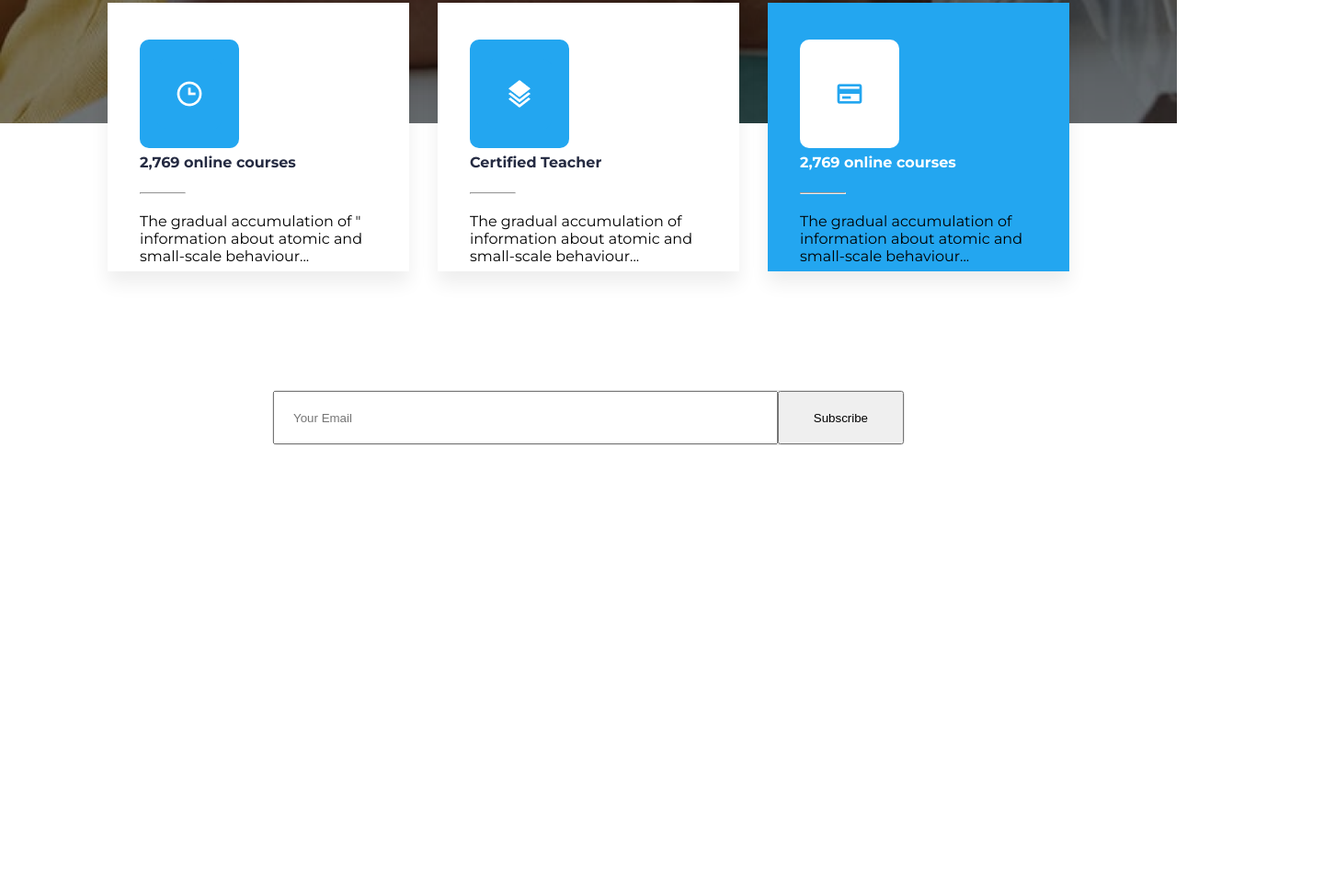
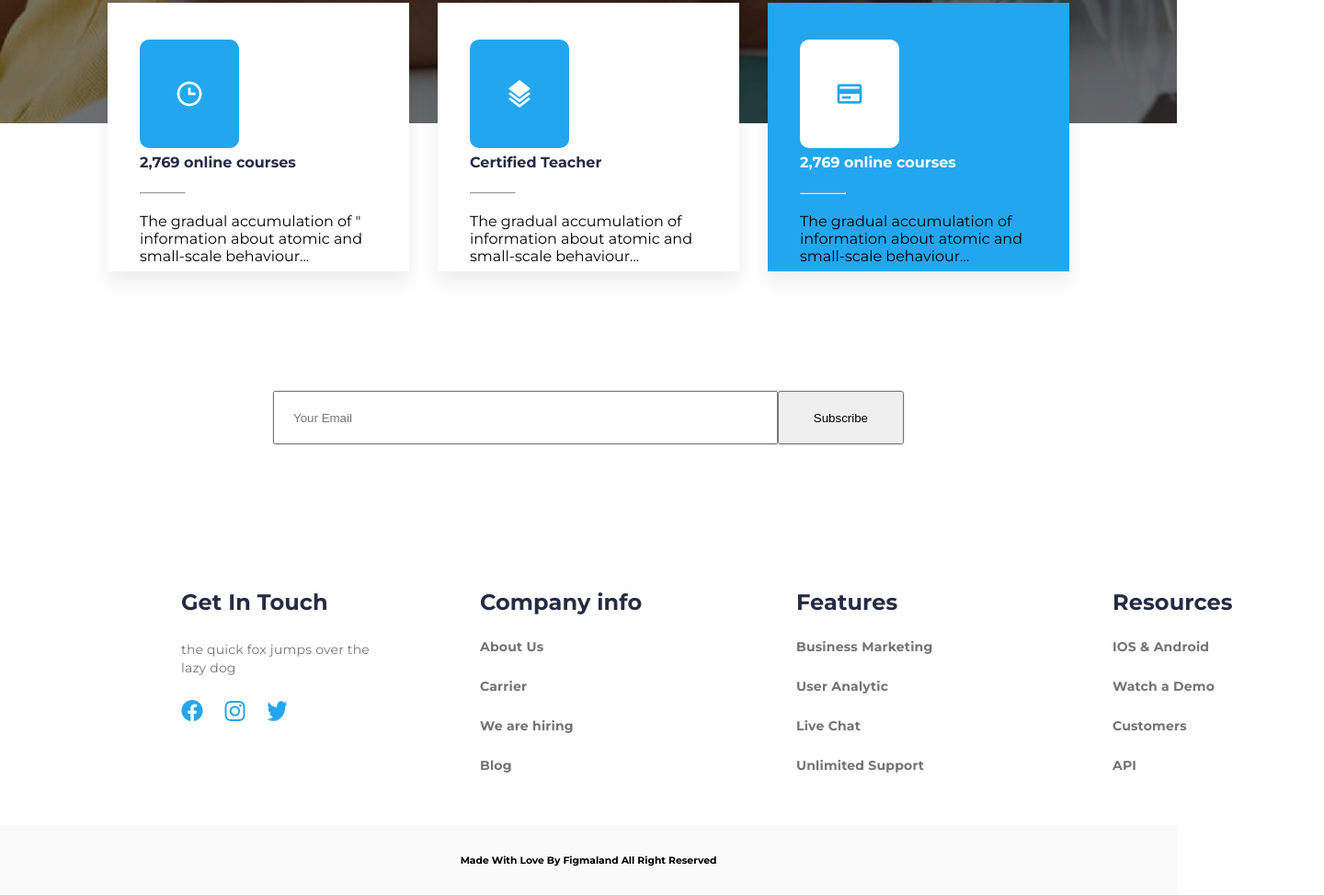
Before and after one commit to elzarsadybekov/-1, a plain HTML site: page index.html in a window 1280 px wide. Shown: the part 812-1785 px from the top of the page at 92% size, 1440 px wide, since content can reach past the window. Before the commit the page ends 1296 px from the top, so only its background shows below. Drawn offline with Linux system fonts and the light colour scheme.

Commit message:
Added footer section

```diff
--- a/index.html
+++ b/index.html
@@ -77,5 +77,50 @@
             <button class="text">Subscribe</button>
         </div>
     </section>
+    <footer class="footer">
+        <div class="footer__menu">
+            <div class="footer__menu-list-1">
+                <h3 class="footer__heading first">Get In Touch</h3>
+                <p class="footer_paragraph">the quick fox jumps over the
+                    lazy dog
+                </p>
+                <div class="social-media">
+                    <img class="facebook" src="./assets/facebook.png" alt="facebook-logo">
+                    <img class="facebook" src="./assets/instagram.png" alt="instagram-logo">
+                    <img class="facebook" src="./assets/twitter.png" alt="twitter-logo">
+                </div>
+            </div>
+            <div class="footer__menu-list-2">
+                <h3 class="footer__heading">Company info</h3>
+                <ul class="footer__items">
+                    <a class="footer__link" href="#">About Us</a><br/>
+                    <a class="footer__link" href="#">Carrier</a><br/>
+                    <a class="footer__link" href="#">We are hiring</a><br/>
+                    <a class="footer__link" href="#">Blog</a><br/>
+                </ul>
+            </div>
+            <div class="footer__menu-list-2">
+                <h3 class="footer__heading">Features</h3>
+                <ul class="footer__items">
+                    <a class="footer__link" href="#">Business Marketing</a><br/>
+                    <a class="footer__link" href="#">User Analytic</a><br/>
+                    <a class="footer__link" href="#">Live Chat</a><br/>
+                    <a class="footer__link" href="#">Unlimited Support</a><br/>
+                </ul>
+            </div>
+            <div class="footer__menu-list-2">
+                <h3 class="footer__heading">Resources</h3>
+                <ul class="footer__items">
+                    <a class="footer__link" href="#">IOS & Android</a><br/>
+                    <a class="footer__link" href="#">Watch a Demo</a><br/>
+                    <a class="footer__link" href="#">Customers</a><br/>
+                    <a class="footer__link" href="#">API</a><br/>
+                </ul>
+            </div>
+        </div>
+        <div class="footer__bottom-content">
+            <h6 class="footer__bottom-paragragh">Made With Love By Figmaland All Right Reserved </h6>
+        </div>
+    </footer>
 </body>
 </html>
```
